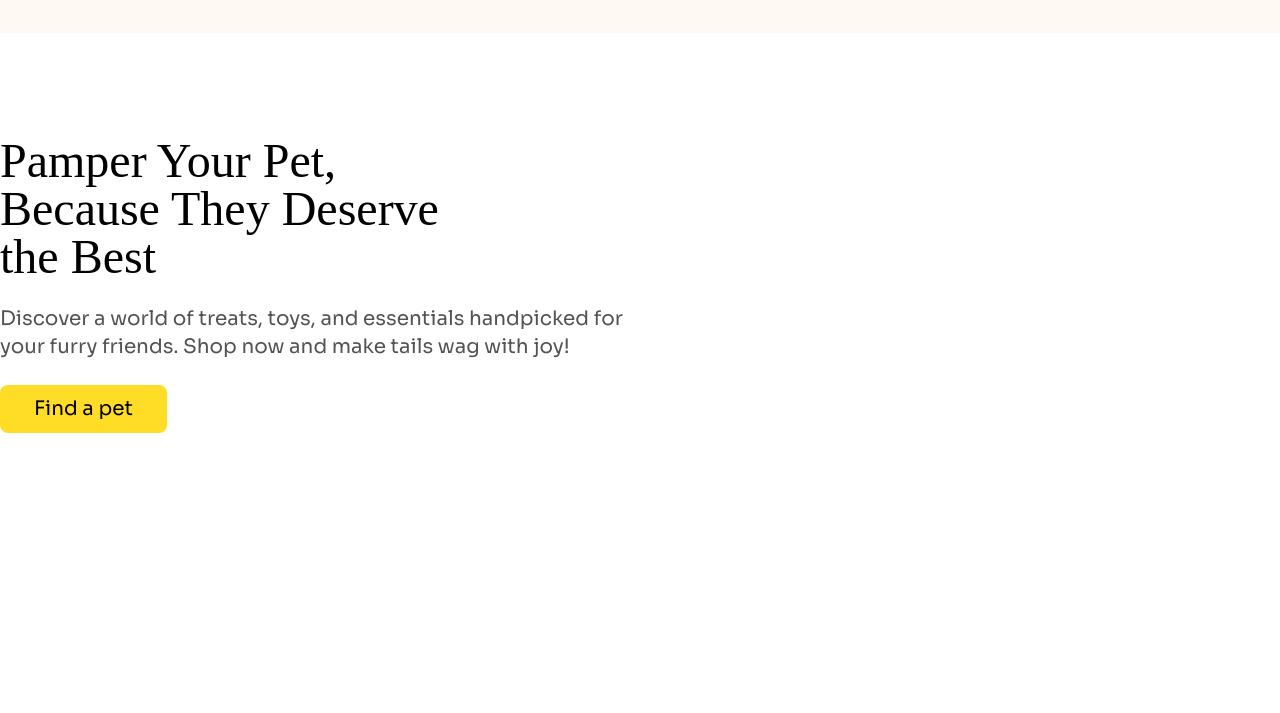
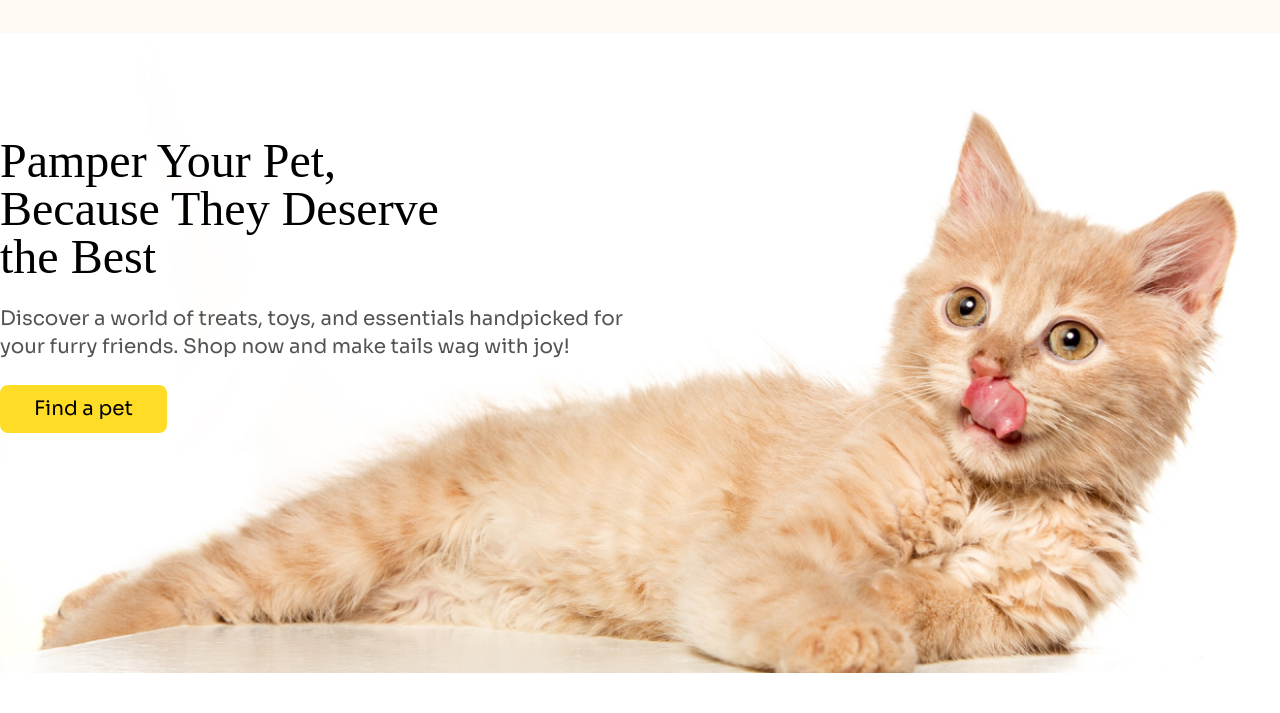
Before and after one commit to shaikathazra/Browse4Pets, a plain HTML site: page index.html in a window 1280 px wide. Shown: the part 87-800 px from the top of the page. Drawn offline with nearby package versions, Linux system fonts and the light colour scheme; a web font is replaced by a local one.

Commit message:
hero issue

```diff
--- a/index.html
+++ b/index.html
@@ -66,7 +66,7 @@
             </nav>
         </div>
 
-        <div class="hero min-h-[80vh] container mx-auto bg-[url(/assets/cat-big.png)] bg-bottom bg-cover  bg-no-repeat">
+        <div class="hero min-h-[80vh] container mx-auto bg-[url(./assets/cat-bg.png)] bg-bottom bg-cover  bg-no-repeat">
             <div class="py-20">
                 <h2 class="adlam-display-regular text-5xl py-6">Pamper Your Pet, <br> Because They Deserve <br> the Best</h2>
                 <p class="sora-normal text-xl text-[#111111b8] pb-6 ">Discover a world of treats, toys, and essentials handpicked for <br> your furry friends. Shop now and make tails wag with joy!</p>
```
